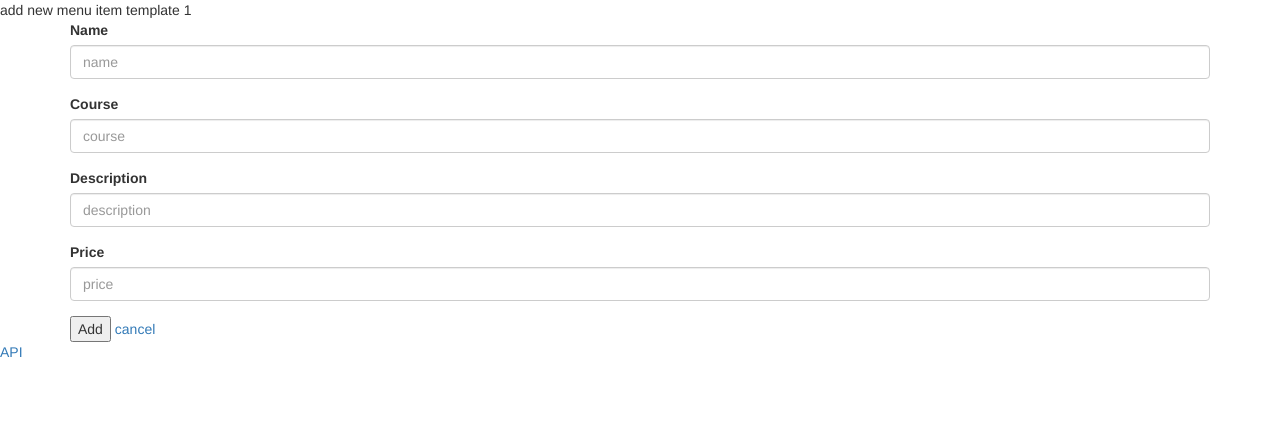
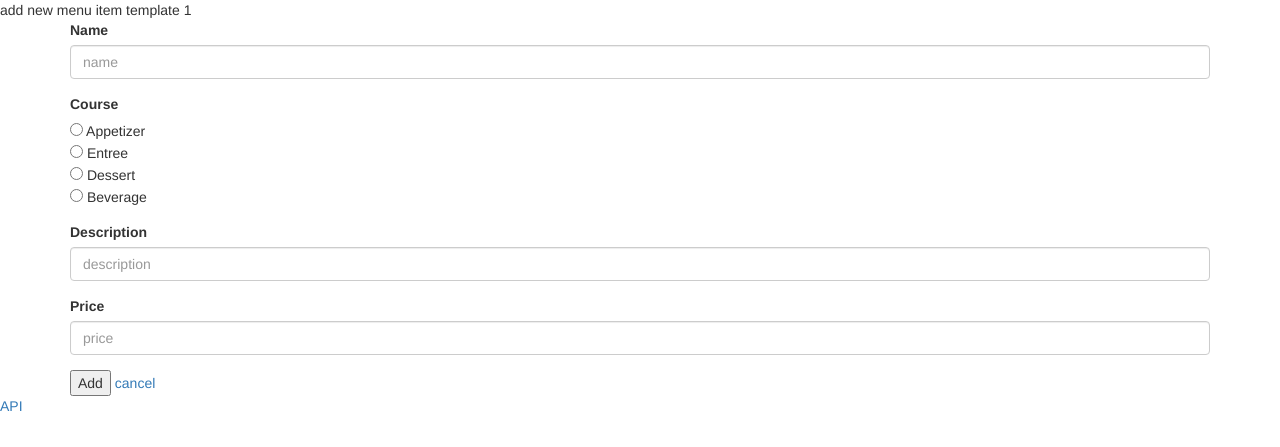
Before and after one commit to jreiher2003/Menu-App-Pro, a Flask app: page /restaurant/1/menu/new in a window 1280 px wide. Shown: the top 447 px of the page. Run offline with Flask 2, Linux system fonts and the light colour scheme; some libraries are stand-ins or nearby versions.

Commit message:
Add json api endpoints for restaurants menu items

```diff
--- a/app/templates/new_menu.html
+++ b/app/templates/new_menu.html
@@ -6,14 +6,29 @@ add new menu item template {{ place_id }}
     <div class="row">
         <div class="col-md-12">
             <form method="post" action="">
+
                 <div class="form-group">
                     <label for="name">Name</label>
                     <input type="text" class="form-control" id="name" name="name" placeholder="name">
                 </div>
+
                 <div class="form-group">
-                    <label for="course">Course</label>
-                    <input type="text" class="form-control" id="name" name="course" placeholder="course">
-                </div>
+                    <!-- <label for="course">Course</label><br> -->
+                  <label>Course</label><br>
+                    <input type="radio" name="course" value="Appetizer">
+                    Appetizer<br>
+                    <input type="radio" name="course" value="Entree">
+                    Entree<br>
+                    <input type="radio" name="course" value="Dessert">
+                    Dessert<br>
+                    <input type="radio" name="course" value="Beverage">
+                    Beverage<br>
+
+
+               </div>
+
+
+
                 <div class="form-group">
                     <label for="description">Description</label>
                     <input type="text" class="form-control" id="description" name="description" placeholder="description">
--- a/app/views.py
+++ b/app/views.py
@@ -1,6 +1,6 @@
 from app import app,db # pragma: no cover
 from app.models import Place, Menu # pragma: no cover
-from flask import render_template, request, url_for, redirect, flash # pragma: no cover
+from flask import render_template, request, url_for, redirect, flash, jsonify # pragma: no cover
 
 @app.route("/")
 @app.route("/restaurants")
@@ -132,3 +132,18 @@ def delete_menu_item(place_id,menu_id):
 @app.route("/api/")
 def api():
 	return "this is api page"
+
+@app.route("/restaurant/JSON/")
+def restaurant_json():
+	places = Place.query.all()
+	return jsonify(Restaurants=[i.serialize for i in places])
+
+@app.route("/restaurant/<int:place_id>/menu/JSON")
+def menu_json(place_id):
+	menu = Menu.query.filter_by(place_id=place_id).all()
+	return jsonify(MenuItems=[i.serialize for i in menu])
+
+@app.route("/restaurant/<int:place_id>/menu/<int:menu_id>/JSON")
+def single_menu_item(place_id, menu_id):
+	menu = Menu.query.filter_by(id=menu_id).all()
+	return jsonify(MenuItem=[i.serialize for i in menu])
```
Also changed, not shown: app/models.py (+24 -10 lines).
